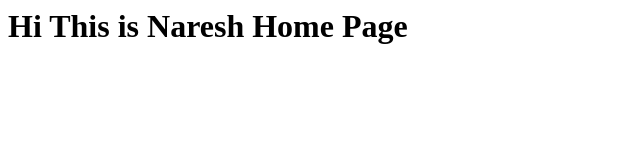
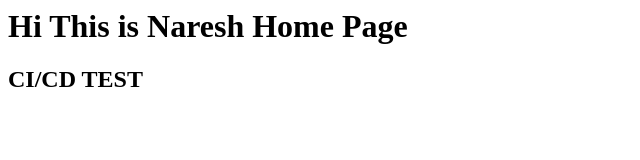
Before and after one commit to nareshkumarvinayagam/https---github.com-nareshkumarvinayagam-webapp, a plain HTML site: page index.html in a window 1280 px wide. Shown: the whole page, without its empty margins (0-640 px from the left). Drawn offline with Linux system fonts and the light colour scheme.

Commit message:
test
test

```diff
--- a/index.html
+++ b/index.html
@@ -1 +1,3 @@
 <h1>Hi This is Naresh Home Page</h1>
+
+<h2>CI/CD TEST</h2>
```
